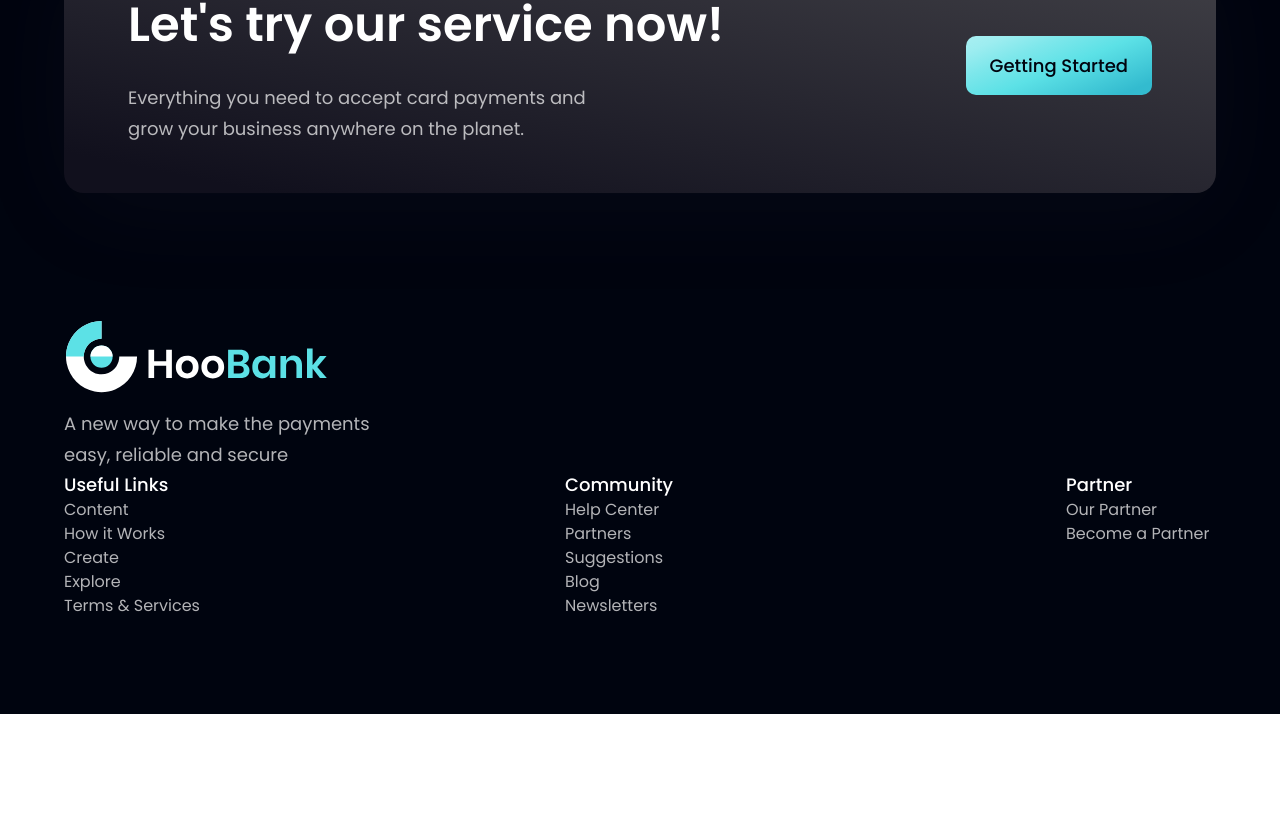
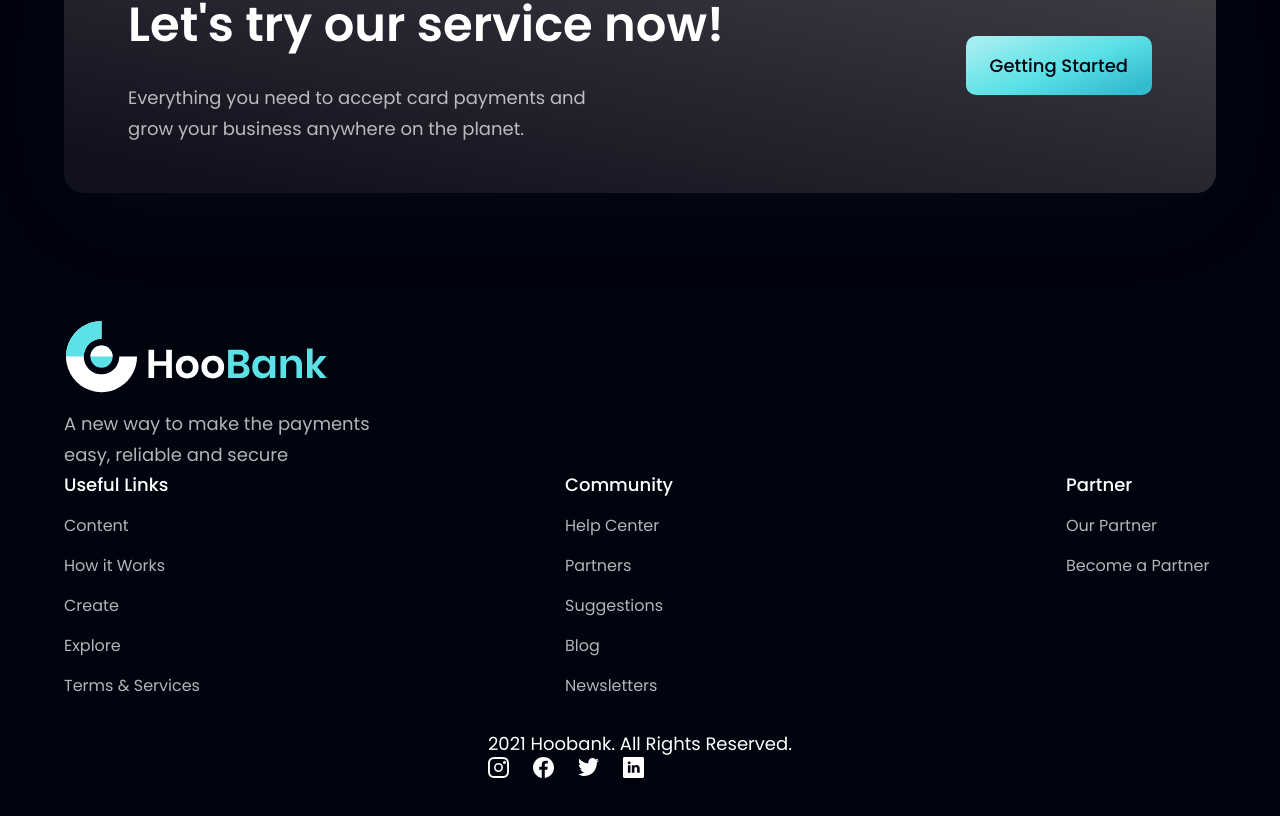
Before and after one commit to TommyTranT/Hoobank-Tutorial, a React (Vite) app: page / in a window 1280 px wide. Shown: the part 4231-5047 px from the top of the page. Before the commit the page ends 4945 px from the top, so only its background shows below. Built offline with nearby package versions, Linux system fonts and the light colour scheme.

Commit message:
add social media icon

```diff
--- a/src/components/Footer.jsx
+++ b/src/components/Footer.jsx
@@ -25,11 +25,13 @@
             <h4 className="font-poppins font-medium text-[18px] leading-[27px] text-white">
               {footerLink.title}
             </h4>
-            <ul>
+            <ul className="list-none mt-4">
               {footerLink.links.map((link, index) => (
                 <li
                   key={link.name}
-                  className={`font-poppins font-normal text-[16px] leading-[24px] text-dimWhite hover:text-secondary cursor-pointer`}
+                  className={`font-poppins font-normal text-[16px] leading-[24px] text-dimWhite hover:text-secondary cursor-pointer ${
+                    index !== footerLink.links.length - 1 ? "mb-4" : "mb-0"
+                  }`}
                 >
                   {link.name}
                 </li>
@@ -39,6 +41,25 @@
         ))}
       </div>
     </div>
+
+    <div>
+      <p className="font-poppins font-normal text-center text-[18px] leading-[27px] text-white">
+        2021 Hoobank. All Rights Reserved.
+      </p>
+
+      <div className="flex flex-row md:mt-0 mt-6">
+        {socialMedia.map((social, index) => (
+          <img
+            key={social.id}
+            src={social.icon}
+            alt={social.id}
+            className={`w-[21px] h-[21px] object-contain cursor-pointer ${
+              index !== socialMedia.length - 1 ? "mr-6" : "mr-0"
+            }`}
+          />
+        ))}
+      </div>
+    </div>
   </section>
 );
 
```
